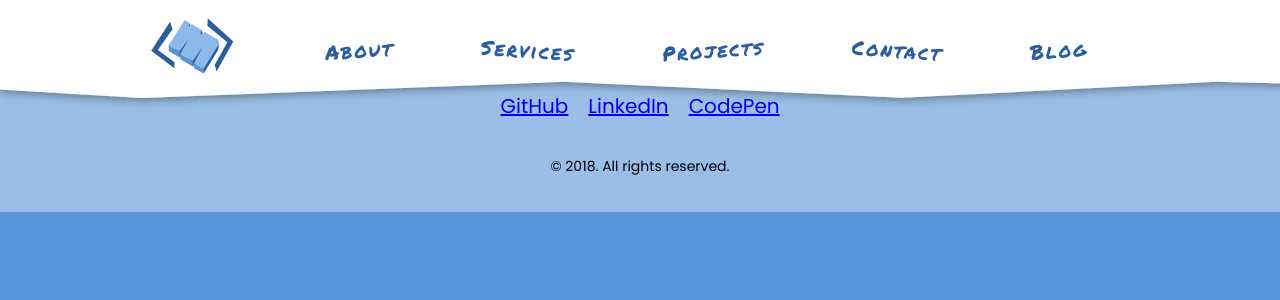
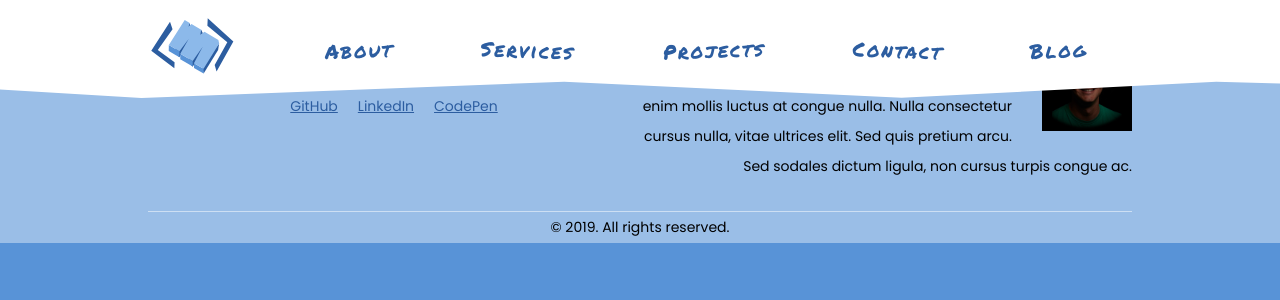
Before and after one commit to edmeehan/edmeehan.github.io, a Jekyll site: the page built from blog/development.html, in a window 1280 px wide. Shown: the top 300 px of the page. Built offline with Jekyll 4.4.1, drawn with Linux system fonts in a browser that asks for light colours.

Commit message:
updates to layout

```diff
--- a/_includes/footer.html
+++ b/_includes/footer.html
@@ -1,6 +1,6 @@
 <!-- Footer -->
 <footer class="site-footer" id="footer">
-    <div class="layout">
+    <div class="layout site-footer__content x-small">
         <nav class="site-footer__nav">
             <div>
                 <h3 class="h4">Social</h3>
@@ -11,6 +11,12 @@
                 </ul>
             </div>
         </nav>
-        <p class="copyright x-small">&copy; 2018. All rights reserved.</p>
+        <div class="site-footer__about-me">
+            <img width="100" height="100" src="/img/headshots/emeehan_square.jpg" alt="">
+            <p>Lorem ipsum dolor sit amet, consectetur adipiscing elit. Praesent eu auctor augue. Aliquam eu velit vel enim mollis luctus at congue nulla. Nulla consectetur cursus nulla, vitae ultrices elit. Sed quis pretium arcu. Sed sodales dictum ligula, non cursus turpis congue ac.</p>
+        </div>
+        <div class="site-footer__small-print">
+            &copy; {{ site.time | date: '%Y' }}. All rights reserved.
+        </div>
     </div>
 </footer>
--- a/_includes/header.html
+++ b/_includes/header.html
@@ -8,11 +8,11 @@
             </a>
         </div>
         <ul class="site-header__nav-links font-marker">
-            <li><a href="/#about">About</a></li>
-            <li><a href="/#services">Services</a></li>
-            <li><a href="/project">Projects</a></li>
-            <li><a href="/#contact">Contact</a></li>
-            <li><a href="/blog">Blog</a></li>
+            <li id="header-link-about"><a href="/#about">About</a></li>
+            <li id="header-link-services"><a href="/#services">Services</a></li>
+            <li id="header-link-project"><a href="/project">Projects</a></li>
+            <li id="header-link-contact"><a href="/#contact">Contact</a></li>
+            <li id="header-link-blog"><a href="/blog">Blog</a></li>
         </ul>
     </nav>
 </header>
--- a/_sass/typography.scss
+++ b/_sass/typography.scss
@@ -55,9 +55,22 @@ p {
     line-height: 1.5rem;
 }
 
+ol,
+ul {
+    margin-top: 1.5rem;
+    margin-bottom: 1.5rem;
+}
+
 hr {
     margin-top: 1.5rem;
     margin-bottom: 1.5rem;
+    border: none;
+    height: 0;
+    border-top: solid 1px $hr-color;
+}
+
+a {
+    color: $brand-dark-blue;
 }
 
 .big {
--- a/_sass/variables.scss
+++ b/_sass/variables.scss
@@ -4,6 +4,8 @@ $brand-dark-blue: #2C5DA0;
 $brand-rich-blue: #3B6084;
 $brand-tan:       #C2AD90;
 $brand-green:     #4C5328;
+
+$hr-color: rgba(white, .5);
 
 $success-green: #5cb85c;
 $fail-red: #d9534f;
--- a/css/2019.scss
+++ b/css/2019.scss
@@ -56,6 +56,8 @@ body {
         margin:0;
         padding:0;
         list-style:none;
+        position: sticky;
+        top: 5.75rem;
     }
 
     &__tab-title {
@@ -181,12 +183,30 @@ body {
         display:none;
 
         li {
+            color: $brand-dark-blue;
 
+            &.active {
+                &:before,
+                &:after {
+                    display:inline-block;
+                    position: absolute;
+                }
+
+                &:before {
+                    content:'<';
+                    transform: translateX(-1rem);
+                }
+
+                &:after {
+                    content:'>';
+                    transform: translateX(.5rem);
+                }
+            }
         }
 
         a {
             text-decoration: none;
-            color: $brand-dark-blue;
+            color: inherit;
             display: inline-block;
         }
     }
@@ -201,15 +221,11 @@ body {
                 text-align: center;
 
                 &:nth-child(odd){
-                    a {
-                        transform: rotate(-4deg);
-                    }
+                    transform: rotate(-2deg);
                 }
 
                 &:nth-child(even){
-                    a {
-                        transform: rotate(4deg);
-                    }
+                    transform: rotate(2deg);
                 }
             }
 
@@ -228,11 +244,32 @@ body {
     padding-bottom: 1px;
     text-align: center;
 
-    .copyright {
+    &__content {
+        display: flex;
+        flex-wrap: wrap;
+    }
+
+    &__about-me {
+        flex: 1 1 50%;
+
+        text-align: right;
+
+        img {
+            height: 4.5rem;
+            width: auto;
+            margin: 2rem 0 1rem 1.5rem;
+            float: right;
+        }
+    }
+
+    &__small-print {
+        flex: 1 1 100%;
         text-align: center;
+        border-top: solid 1px $hr-color;
     }
 
     &__nav {
+        flex: 1 1 50%;
         ul {
             list-style: none;
             margin: 0;
--- a/css/page-index.scss
+++ b/css/page-index.scss
@@ -18,6 +18,8 @@
 .intro {
     $background-color: rgba(white, .6);
 
+    transform: rotate(1.5deg);
+
     &__headshot {
         img {
             border-radius: 100%;
@@ -34,6 +36,10 @@
 
     @media (max-width: $m-break-max) {
         text-align: center;
+    }
+
+    @media (min-width: $m-break) {
+        transform: rotate(3deg);
     }
 
     @media (min-width: $l-break) {
@@ -63,6 +69,7 @@
 }
 
 .about {
+    // transform: rotate(-1deg);
 
     &__text {
 
@@ -70,6 +77,10 @@
 
     &__sidebar {
 
+    }
+
+    @media (min-width: $m-break) {
+        transform: rotate(-1deg);
     }
 }
 
@@ -89,6 +100,7 @@
 
     &__item {
         padding: 1px 1.5rem;
+        margin-bottom: 1.5rem;
         background-color: rgba(white, .4);
 
         &--top {
@@ -100,6 +112,16 @@
     &__icon {
         font-size: 3rem;
         margin-top: 1.5rem;
+        padding: .75rem 0;
+        color: $brand-dark-blue;
+        background-color: rgba(white, .5);
+    }
+
+    &__text {
+        ul {
+            text-align: left;
+            list-style: circle;
+        }
     }
 
     @media (min-width: $m-break) {
@@ -109,7 +131,8 @@
 
         &__item {
             flex: 0 1 33.33%;
-            transform: translate(0, 0) scale(1);
+            margin: 0;
+            transform: translate(0, 0) scale(1) rotate(0deg);
             transition: transform 900ms ease-out 100ms;
 
             &--top {
@@ -118,13 +141,19 @@
             }
 
             .active.js-scroll-in-view &{
-                transform: translate(0, 1.3%) scale(.9);
+                &:first-child{
+                    transform: translate(0, 1.3%) scale(.9) rotate(1deg);
+                }
+                &:last-child{
+                    transform: translate(0, 1.3%) scale(.9) rotate(-1deg);
+                }
             }
         }
     }
 }
 
 .contact {
+    transform: rotate(1.5deg);
 
     &__text {
         text-align: center;
--- a/js/main.js
+++ b/js/main.js
@@ -107,7 +107,41 @@ __webpack_require__.r(__webpack_exports__);
       about = document.getElementById('about'),
       services = document.getElementById('services'),
       contact = document.getElementById('contact'),
-      tabs = document.getElementsByClassName('js-tab'); // homepage scripts
+      tabs = document.getElementsByClassName('js-tab');
+
+  function headerNavUpdate(element) {
+    var target = document.getElementById('header-link-' + element.id),
+        links = document.querySelectorAll('.site-header__nav-links > li');
+    var _iteratorNormalCompletion = true;
+    var _didIteratorError = false;
+    var _iteratorError = undefined;
+
+    try {
+      for (var _iterator = links[Symbol.iterator](), _step; !(_iteratorNormalCompletion = (_step = _iterator.next()).done); _iteratorNormalCompletion = true) {
+        var link = _step.value;
+        link.classList.remove('active');
+      }
+    } catch (err) {
+      _didIteratorError = true;
+      _iteratorError = err;
+    } finally {
+      try {
+        if (!_iteratorNormalCompletion && _iterator.return != null) {
+          _iterator.return();
+        }
+      } finally {
+        if (_didIteratorError) {
+          throw _iteratorError;
+        }
+      }
+    }
+
+    if (target) {
+      target.classList.add('active');
+    }
+  }
+
+  ; // homepage scripts
 
   {
     var start_event = 'view_event_focus',
@@ -128,6 +162,7 @@ __webpack_require__.r(__webpack_exports__);
     if (intro) {
       intro.addEventListener(start_event, function (event) {
         event.target.classList.add('animate', 'active', intro_in);
+        headerNavUpdate(this);
       });
       intro.addEventListener(end_event, function (event) {
         event.target.classList.remove('active');
@@ -137,6 +172,7 @@ __webpack_require__.r(__webpack_exports__);
     if (about) {
       about.addEventListener(start_event, function (event) {
         event.target.classList.add('animate', 'active', about_in);
+        headerNavUpdate(this);
       });
       about.addEventListener(end_event, function (event) {
         event.target.classList.remove('active');
@@ -146,6 +182,7 @@ __webpack_require__.r(__webpack_exports__);
     if (services) {
       services.addEventListener(start_event, function (event) {
         event.target.classList.add('animate', 'active', services_in);
+        headerNavUpdate(this);
       });
       services.addEventListener(end_event, function (event) {
         event.target.classList.remove('active');
@@ -155,6 +192,7 @@ __webpack_require__.r(__webpack_exports__);
     if (contact) {
       contact.addEventListener(start_event, function (event) {
         event.target.classList.add('animate', 'active', contact_in);
+        headerNavUpdate(this);
       });
       contact.addEventListener(end_event, function (event) {
         event.target.classList.remove('active');
@@ -163,48 +201,22 @@ __webpack_require__.r(__webpack_exports__);
   } // tabs
 
   {
-    var _iteratorNormalCompletion = true;
-    var _didIteratorError = false;
-    var _iteratorError = undefined;
+    var _iteratorNormalCompletion2 = true;
+    var _didIteratorError2 = false;
+    var _iteratorError2 = undefined;
 
     try {
-      for (var _iterator = tabs[Symbol.iterator](), _step; !(_iteratorNormalCompletion = (_step = _iterator.next()).done); _iteratorNormalCompletion = true) {
-        var tab = _step.value;
+      for (var _iterator2 = tabs[Symbol.iterator](), _step2; !(_iteratorNormalCompletion2 = (_step2 = _iterator2.next()).done); _iteratorNormalCompletion2 = true) {
+        var tab = _step2.value;
         tab.addEventListener('click', function (event) {
-          var _iteratorNormalCompletion2 = true;
-          var _didIteratorError2 = false;
-          var _iteratorError2 = undefined;
-
-          try {
-            for (var _iterator2 = this.parentElement.children[Symbol.iterator](), _step2; !(_iteratorNormalCompletion2 = (_step2 = _iterator2.next()).done); _iteratorNormalCompletion2 = true) {
-              var tab_siblings = _step2.value;
-              tab_siblings.classList.remove('active');
-            }
-          } catch (err) {
-            _didIteratorError2 = true;
-            _iteratorError2 = err;
-          } finally {
-            try {
-              if (!_iteratorNormalCompletion2 && _iterator2.return != null) {
-                _iterator2.return();
-              }
-            } finally {
-              if (_didIteratorError2) {
-                throw _iteratorError2;
-              }
-            }
-          }
-
-          this.classList.add('active');
-          var content = document.getElementById(this.dataset.target);
           var _iteratorNormalCompletion3 = true;
           var _didIteratorError3 = false;
           var _iteratorError3 = undefined;
 
           try {
-            for (var _iterator3 = content.parentElement.children[Symbol.iterator](), _step3; !(_iteratorNormalCompletion3 = (_step3 = _iterator3.next()).done); _iteratorNormalCompletion3 = true) {
-              var content_siblings = _step3.value;
-              content_siblings.classList.remove('active');
+            for (var _iterator3 = this.parentElement.children[Symbol.iterator](), _step3; !(_iteratorNormalCompletion3 = (_step3 = _iterator3.next()).done); _iteratorNormalCompletion3 = true) {
+              var tab_siblings = _step3.value;
+              tab_siblings.classList.remove('active');
             }
           } catch (err) {
             _didIteratorError3 = true;
@@ -221,20 +233,46 @@ __webpack_require__.r(__webpack_exports__);
             }
           }
 
+          this.classList.add('active');
+          var content = document.getElementById(this.dataset.target);
+          var _iteratorNormalCompletion4 = true;
+          var _didIteratorError4 = false;
+          var _iteratorError4 = undefined;
+
+          try {
+            for (var _iterator4 = content.parentElement.children[Symbol.iterator](), _step4; !(_iteratorNormalCompletion4 = (_step4 = _iterator4.next()).done); _iteratorNormalCompletion4 = true) {
+              var content_siblings = _step4.value;
+              content_siblings.classList.remove('active');
+            }
+          } catch (err) {
+            _didIteratorError4 = true;
+            _iteratorError4 = err;
+          } finally {
+            try {
+              if (!_iteratorNormalCompletion4 && _iterator4.return != null) {
+                _iterator4.return();
+              }
+            } finally {
+              if (_didIteratorError4) {
+                throw _iteratorError4;
+              }
+            }
+          }
+
           content.classList.add('active');
         });
       }
     } catch (err) {
-      _didIteratorError = true;
-      _iteratorError = err;
+      _didIteratorError2 = true;
+      _iteratorError2 = err;
     } finally {
       try {
-        if (!_iteratorNormalCompletion && _iterator.return != null) {
-          _iterator.return();
+        if (!_iteratorNormalCompletion2 && _iterator2.return != null) {
+          _iterator2.return();
         }
       } finally {
-        if (_didIteratorError) {
-          throw _iteratorError;
+        if (_didIteratorError2) {
+          throw _iteratorError2;
         }
       }
     }
```
Also changed, not shown: _javascript/main.js (+18 -0 lines), img/header-background-2.svg, 1 other file.
